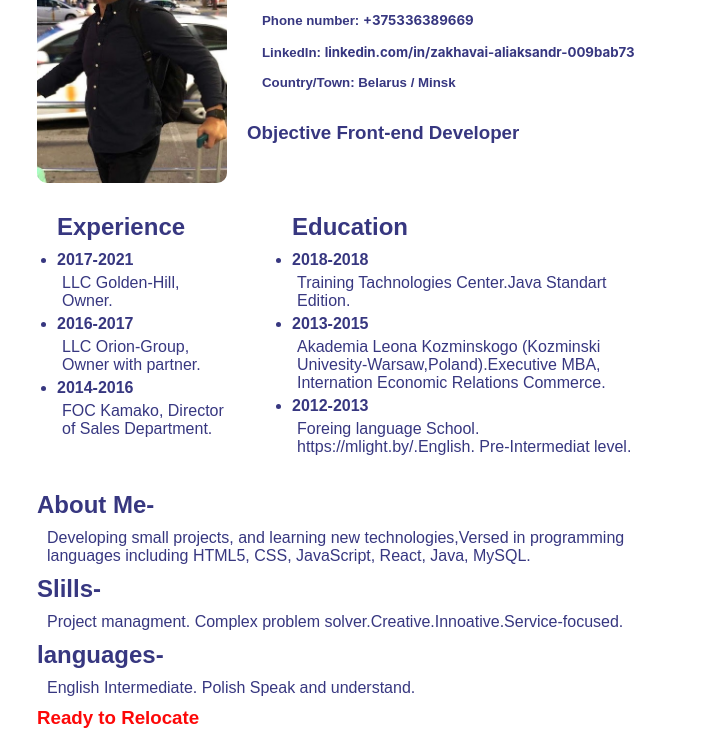
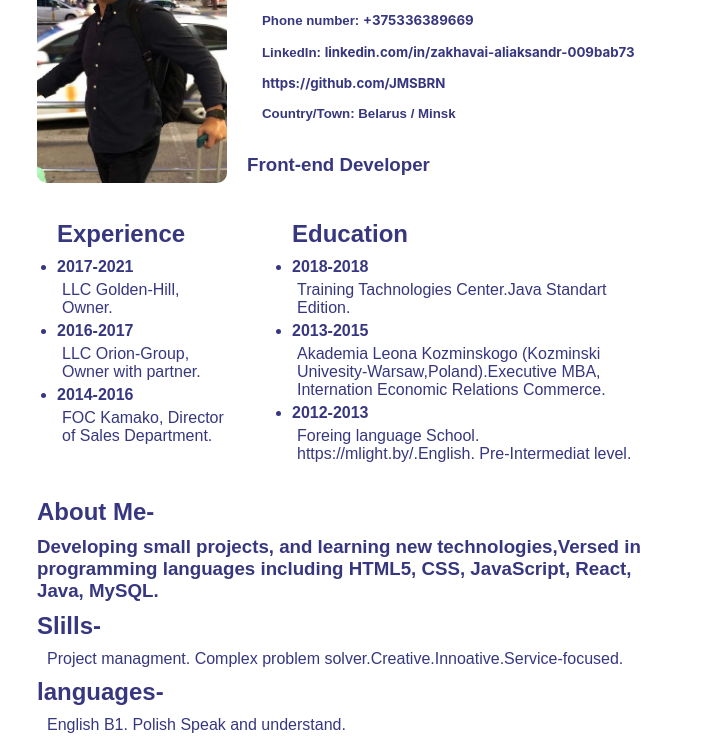
Before and after one commit to JMSBRN/rsschool-cv, a plain HTML site: page index.html in a window 1280 px wide. Shown: the part 112-853 px from the top of the page, without its empty margins (283-996 px from the left). Drawn offline with Linux system fonts and the light colour scheme; a web font is replaced by a local one.

Commit message:
feat: update cv

```diff
--- a/index.html
+++ b/index.html
@@ -19,8 +19,9 @@
                 <h5>Email : <a href="mailto:zakhavai@gmail.com">zakhavai@gmail.com</a> </h5>
                 <h5>Phone number: <a href="tel:+375336389669"> +375336389669</a></h5>
                 <h5>LinkedIn: <a href="https://www.linkedin.com/in/zakhavai-aliaksandr-009bab73/" >linkedin.com/in/zakhavai-aliaksandr-009bab73</a></h5>
+                <h5><a href="https://github.com/JMSBRN">https://github.com/JMSBRN</a></h5>
                 <h5>Country/Town: Belarus / Minsk</h5>
-                <h3>Objective  Front-end Developer</h3>
+                <h3>Front-end Developer</h3>
             </div>
         </header>
         <!-- <nav></nav> -->
@@ -65,13 +66,15 @@
         <aside>
             <h2>About Me-</h2>
 
-            <p>Developing small projects, and learning new technologies,Versed in programming languages including HTML5, CSS, JavaScript, React, Java, MySQL.</p>
+            <p>
+                <h3>Developing small projects, and learning new technologies,Versed in programming languages including HTML5, CSS, JavaScript, React, Java, MySQL.</h3>
+            </p>
 
             <h2>Slills-</h2>
             <p>Project managment. Complex problem solver.Creative.Innoative.Service-focused.</p>
 
             <h2>languages-</h2>
-             <p>English Intermediate. Polish Speak and understand.</p>
+             <p>English B1. Polish Speak and understand.</p>
             <h3>Ready to Relocate </h3>
         </aside>
         <!-- FOOTER -->
--- a/styles/index.css
+++ b/styles/index.css
@@ -1,47 +1,30 @@
-@import url('https://fonts.googleapis.com/css2?family=Georama:ital,wght@0,400;0,700;1,500&display=swap');
+@import url("https://fonts.googleapis.com/css2?family=Georama:ital,wght@0,400;0,700;1,500&display=swap");
 
-/* ROOT */
-
-:root {
-    --red-color: rgb(253, 8, 8);
-}
 
 * {
-
- margin:0;
- padding:0;
- font-family: 'Georama', sans-serif;
+  margin: 0;
+  padding: 0;
+  font-family: "Georama", sans-serif;
   box-sizing: border-box;
   color: rgb(55, 55, 128);
-
 }
-
-
-
 .main-container {
-
-
-    margin:  auto;
+  margin: auto;
   max-width: 650px;
-
 }
 
 /* HEADER */
 
 header {
   display: flex;
-
 }
 
 .foto-cv {
-
   padding: 5px;
   border-radius: 15px;
-
 }
 
 .contacts-main {
-
   padding: 15px;
   line-height: 1.9rem;
 }
@@ -51,20 +34,17 @@ header {
 }
 
 .contacts-main h5 {
-
   margin-left: 15px;
-
 }
 
 .contacts-main a {
-
   text-decoration: none;
-     font-family: -apple-system, BlinkMacSystemFont, 'Roboto', 'Helvetica Neue', sans-serif;
+  font-family: -apple-system, BlinkMacSystemFont, "Roboto", "Helvetica Neue",
+    sans-serif;
 }
 
 .contacts-main a:hover {
   color: var(--red-color);
-
 }
 
 .contacts-main h3 {
@@ -74,24 +54,18 @@ header {
 /* MAIN */
 
 main {
-
   display: grid;
   grid-template-columns: 1.5fr 3fr;
   grid-auto-columns: auto;
   padding: 10px;
-
 }
 
-
-
 main section {
-
   padding: 10px;
   margin: 5px;
 }
 
 .section-education {
-
   margin-left: 30px;
 }
 main h2 {
@@ -105,18 +79,14 @@ main div {
 /* ASIDE */
 
 aside {
-
   margin-bottom: 20px;
   padding: 5px;
-
 }
 
 aside p {
-
   margin: 10px;
 }
 aside h3 {
-
   color: var(--red-color);
 }
 
@@ -127,28 +97,21 @@ footer {
   align-items: center;
   justify-content: space-around;
   height: 90px;
-    background-color: rgb(253, 246, 26)
-
+  background-color: rgb(253, 246, 26);
 }
 
 .footer-logo-github {
-
   display: flex;
   align-items: center;
 }
 
-
-
-footer a{
+footer a {
   text-decoration: none;
   color: rgb(31, 28, 28);
   font-size: 10px;
-
-
 }
 
 footer a:hover {
-
   background-color: black;
   color: rgb(255, 255, 255);
 }
@@ -156,32 +119,25 @@ footer a:hover {
 .footer-slogan {
   padding: 5px 0;
   color: var(--red-color);
-    font-family:'Lucida Sans', 'Lucida Sans Regular', 'Lucida Grande', 'Lucida Sans Unicode', Geneva, Verdana, sans-serif;
+  font-family: "Lucida Sans", "Lucida Sans Regular", "Lucida Grande",
+    "Lucida Sans Unicode", Geneva, Verdana, sans-serif;
   font-size: 10px;
 }
 
-
-@media(max-width:500px) {
-
-
-
+@media (max-width: 500px) {
   header {
     display: grid;
   }
   header img {
-
     margin-left: 10px;
   }
-
 
   main {
     display: grid;
     grid-template-columns: 1fr;
-
   }
 
   .section-education {
-
     margin-left: 5px;
   }
 
@@ -190,5 +146,4 @@ footer a:hover {
     grid-template-columns: 2fr 4fr 2fr 3fr;
     padding: 6px;
   }
-
 }
```
Lines whose indentation alone changed are shown as unchanged.
